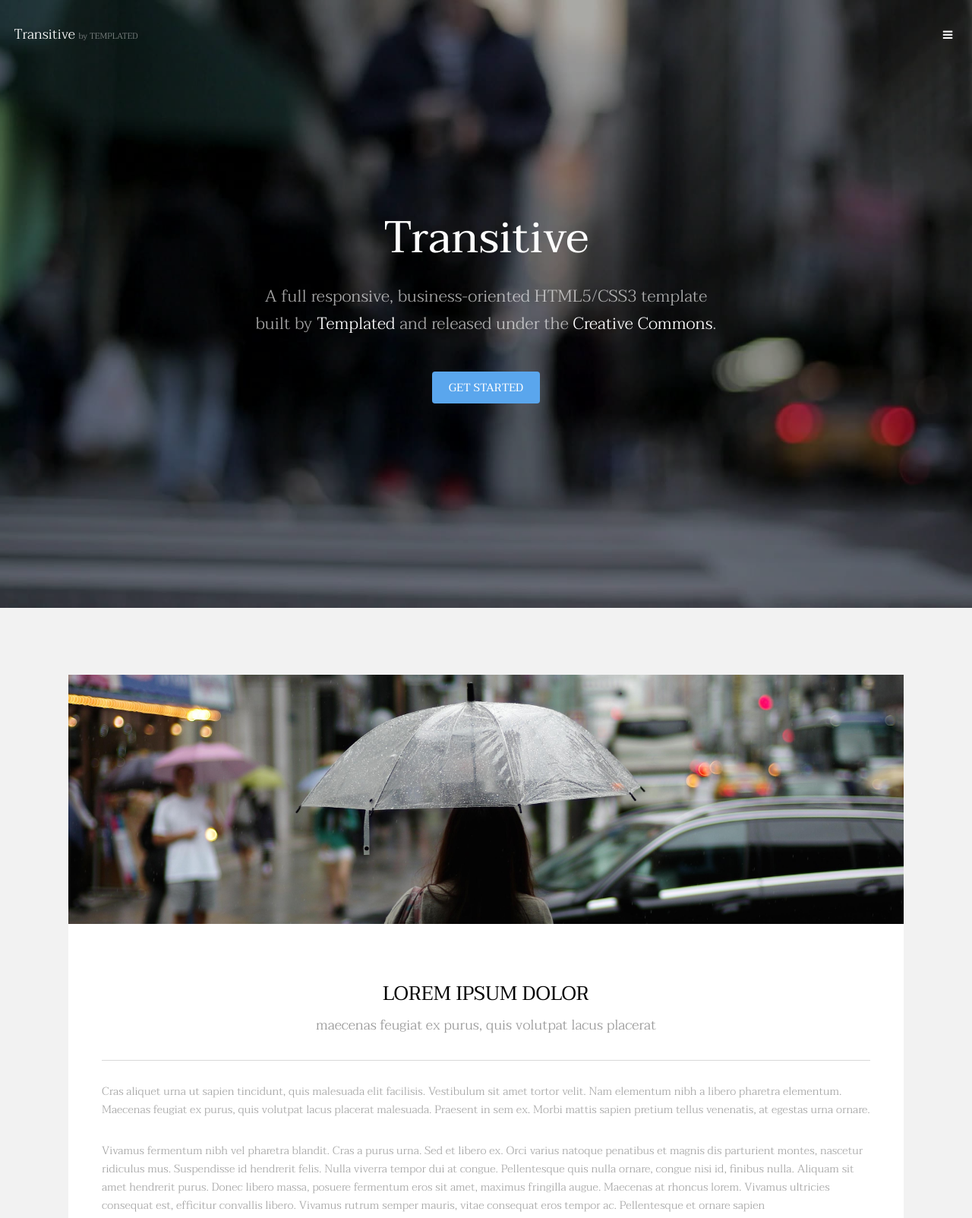
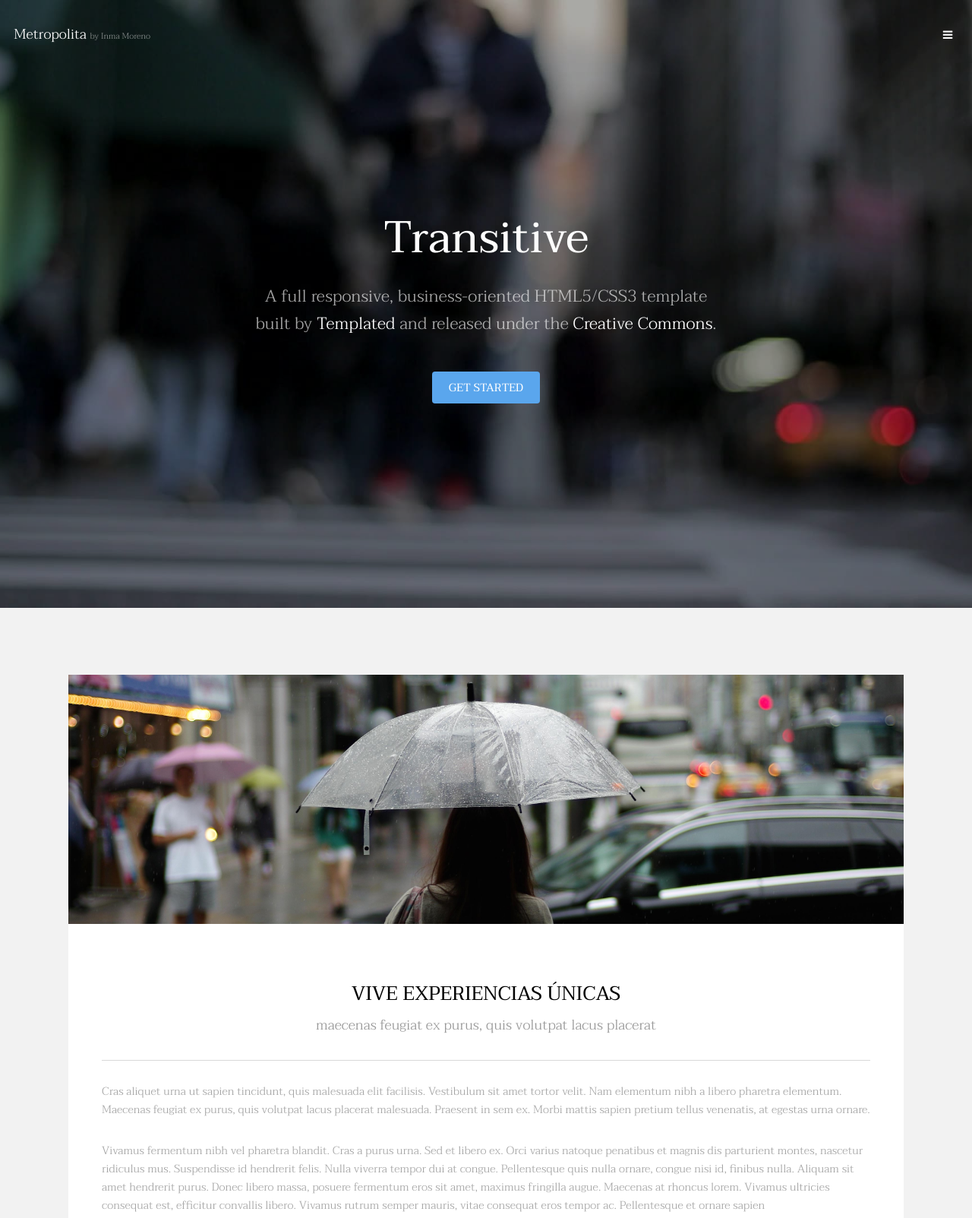
Before and after one commit to inmams7/04_REP_METROPOLITA, a plain HTML site: page index.html in a window 1280 px wide. Shown: the top 1603 px of the page at 76% size. Drawn offline with Linux system fonts and the light colour scheme.

Commit message:
cambios en la portada por INMA

```diff
--- a/index.html
+++ b/index.html
@@ -6,7 +6,7 @@
 -->
 <html>
 	<head>
-		<title>Transitive by TEMPLATED</title>
+		<title>Metropolita by Inma Moreno</title>
 		<meta charset="utf-8" />
 		<meta name="viewport" content="width=device-width, initial-scale=1" />
 		<link rel="stylesheet" href="assets/css/main.css" />
@@ -15,7 +15,7 @@
 
 		<!-- Header -->
 			<header id="header" class="alt">
-				<div class="logo"><a href="index.html">Transitive <span>by TEMPLATED</span></a></div>
+				<div class="logo"><a href="index.html">Metropolita <span>by Inma Moreno</span></a></div>
 				<a href="#menu" class="toggle"><span>Menu</span></a>
 			</header>
 
@@ -53,7 +53,7 @@
 							</div>
 							<div class="content">
 								<header class="align-center">
-									<h2>Lorem ipsum dolor</h2>
+									<h2>VIVE EXPERIENCIAS ÚNICAS</h2>
 									<p>maecenas feugiat ex purus, quis volutpat lacus placerat</p>
 								</header>
 								<hr />
```
